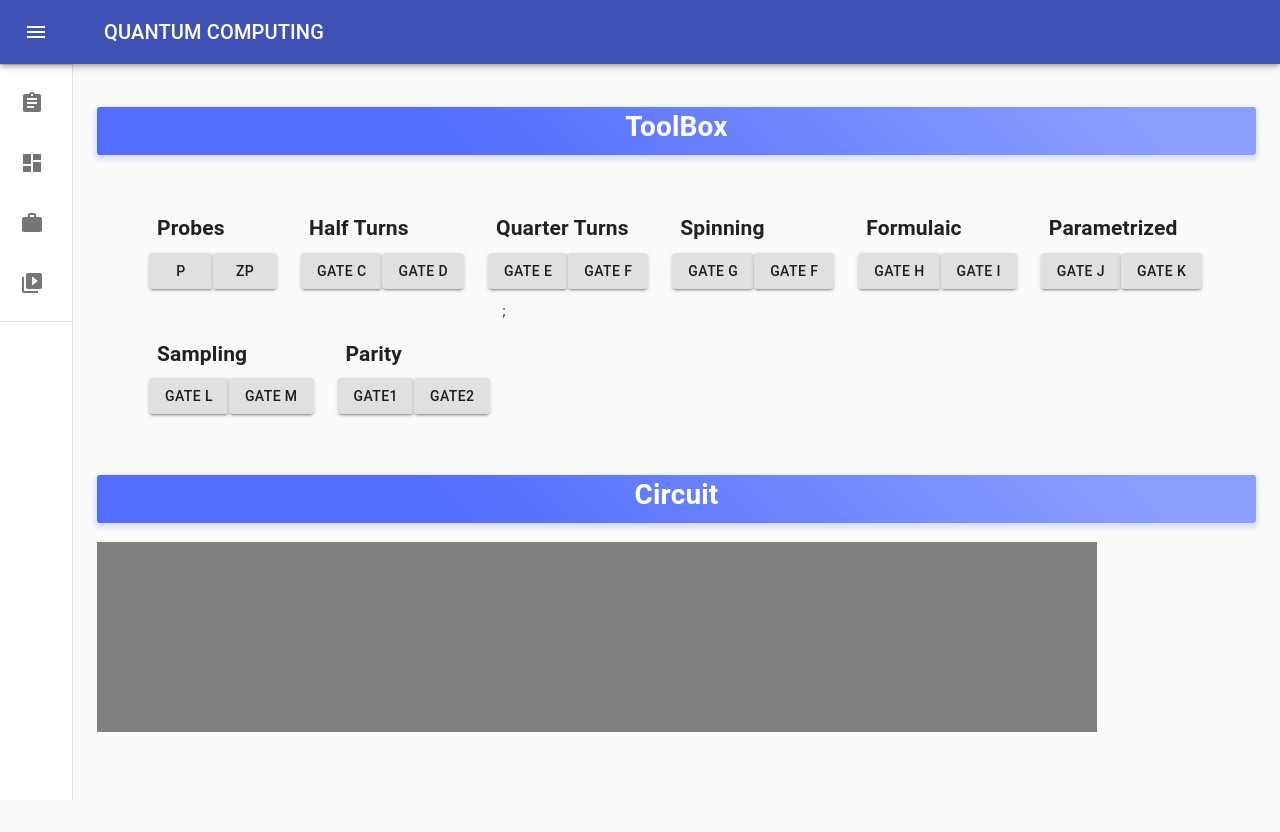
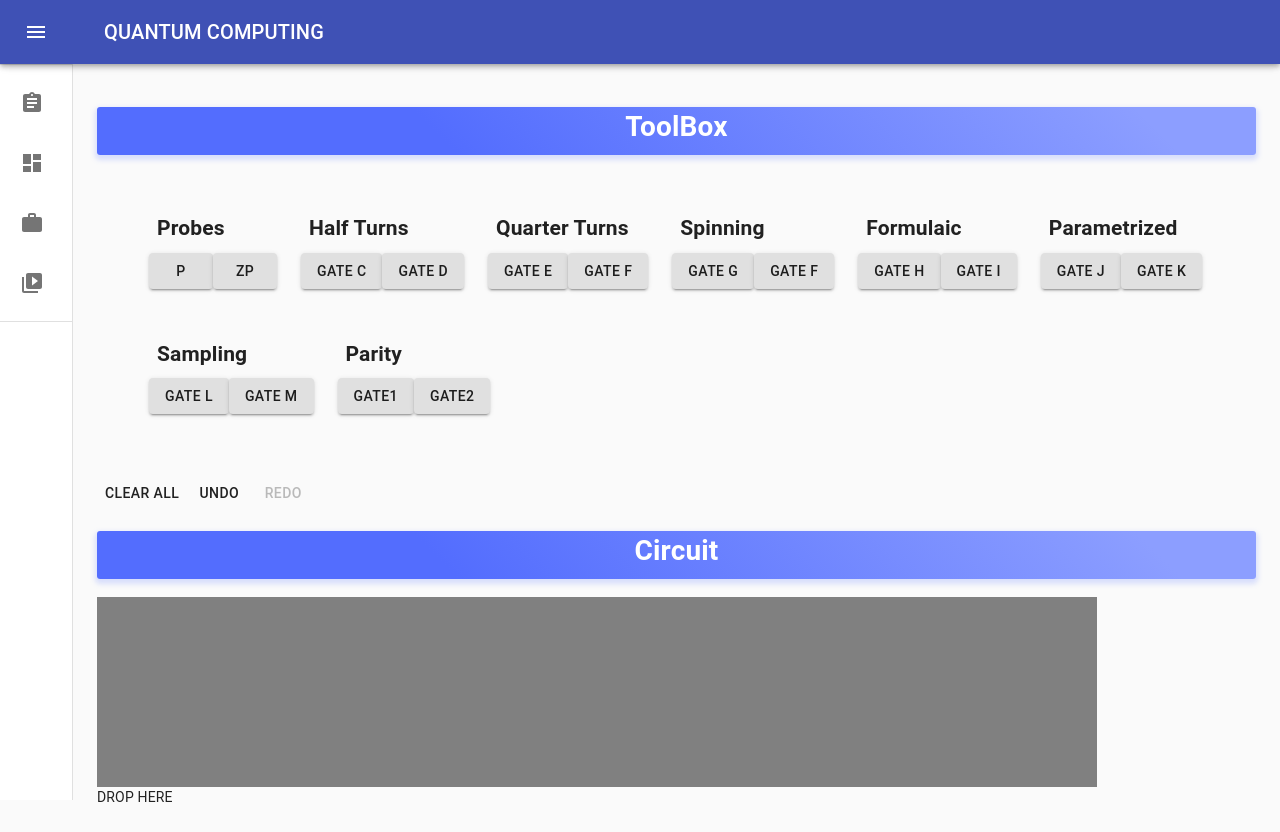
Before and after one commit to luke9216/SES2AB_Frontend, a React (Create React App) app: page /workshop in a window 1280 px wide. Shown: the top 832 px of the page. Before the commit the page ends 800 px from the top, so only its background shows below. Built offline with nearby package versions, Linux system fonts and the light colour scheme; the HTML template or start-up script is replaced by a standard one.

Commit message:
Assigned tasks for circuit

```diff
--- a/src/components/pages/ToolBox/ToolBox.tsx
+++ b/src/components/pages/Circuit/Circuit.tsx
@@ -1,8 +1,9 @@
 import * as React from "react";
 import { Grid, Button } from "@material-ui/core";
-import GateTypes, { GateButtonTab } from "./GateTypes";
+import GateTypes, { GateButtonTab } from "./Gates";
 import { paperStyles } from "./harryStyles";
 import gateTypes from "../../common/__data__/data.gateTypes.json";
+import CircuitBoard from "./CircuitBoard";
 
 export interface ToolBoxProps {
   props?: any;
@@ -10,12 +11,15 @@ export interface ToolBoxProps {
 
 export interface ICircuitBoard {
   circuit: Array<string>;
+  history: Array<string>;
 }
 
 const ToolBox: React.SFC<ToolBoxProps> = () => {
+  // This is the list of gates used in the circuit //
   const [circuitState, setCircuit] = React.useState({
     circuit: [""],
   } as ICircuitBoard);
+  // -------------------------------------------------//
 
   const onDragStart = (event: any, id: any) => {
     console.log("drag start", id);
@@ -45,6 +49,30 @@ const ToolBox: React.SFC<ToolBoxProps> = () => {
     });
   };
 
+  const onClear = (event: any) => {
+    // const items = [];
+    setCircuit({
+      ...circuitState,
+      circuit: [],
+      history: [],
+    });
+  };
+
+  const onUndo = (event: any) => {
+    const items = circuitState.circuit.splice(
+      0,
+      circuitState.circuit.length - 1
+    );
+    setCircuit({
+      ...circuitState,
+      circuit: items,
+    });
+  };
+
+  const onRedo = (event: any) => {
+    console.log("I am redoing my work");
+  };
+
   const classes = paperStyles();
   return (
     <div>
@@ -55,7 +83,13 @@ const ToolBox: React.SFC<ToolBoxProps> = () => {
             gateTypes={gateTypes as Array<GateButtonTab>}
             handleDragStart={onDragStart}
           />
-          ;
+        </Grid>
+        <Grid>
+          <Button onClick={(e) => onClear(e)}>Clear all</Button>
+          <Button onClick={(e) => onUndo(e)}>Undo</Button>
+          <Button disabled onClick={(e) => onRedo(e)}>
+            Redo
+          </Button>
         </Grid>
         <h1 className={classes.title1}>Circuit</h1>
         <div
@@ -63,10 +97,9 @@ const ToolBox: React.SFC<ToolBoxProps> = () => {
           onDrop={(e) => onDrop(e)}
           className={classes.circuit}
         >
-          {circuitState.circuit.map((item) => (
-            <Button onClick={(event) => onDelete(event, item)}>{item}</Button>
-          ))}
+          <CircuitBoard handleDelete={onDelete} gates={circuitState.circuit} />
         </div>
+        <div>DROP HERE</div>
       </div>
     </div>
   );
--- /dev/null
+++ b/src/components/pages/Circuit/CircuitBoard.tsx
@@ -0,0 +1,22 @@
+import * as React from "react";
+import { Grid, Button } from "@material-ui/core";
+
+export interface CircuitBoardProps {
+  gates: Array<string>;
+  handleDelete: Function;
+}
+
+const CircuitBoard: React.SFC<CircuitBoardProps> = ({
+  gates,
+  handleDelete,
+}) => {
+  return (
+    <div>
+      {gates.map((item) => (
+        <Button onClick={(event) => handleDelete(event, item)}>{item}</Button>
+      ))}
+    </div>
+  );
+};
+
+export default CircuitBoard;
--- a/src/components/pages/Routing.tsx
+++ b/src/components/pages/Routing.tsx
@@ -5,7 +5,7 @@ import LoginPage from "./LoginPage";
 import HomePage from "./Homepage/HomePage";
 import DiscussionBoard from "./DiscussionBoard/DiscussionBoard";
 import Assignment from "./Assignment";
-import ToolBox from "./ToolBox/ToolBox";
+import ToolBox from "./Circuit/Circuit";
 import MakeGate from "./makeGate/MakeGate";
 import Resources from "./Resources/Resources";
 import { Route } from "react-router-dom";
```
Also changed, not shown: src/components/pages/Circuit/Gates.tsx (renamed from src/components/pages/ToolBox/GateTypes.tsx), src/components/pages/Circuit/harryStyles.ts (renamed from src/components/pages/ToolBox/harryStyles.ts), 1 other file (tests, documents, lock files or other folders).
